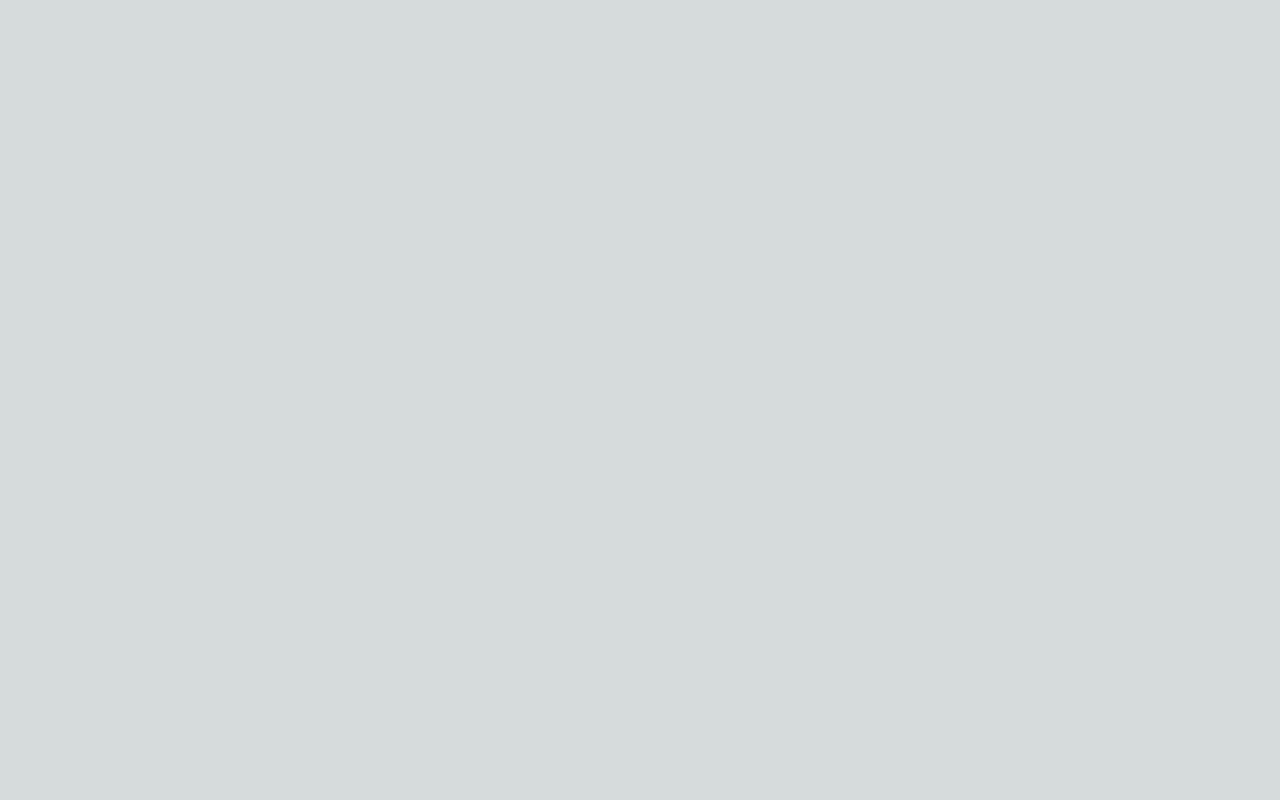
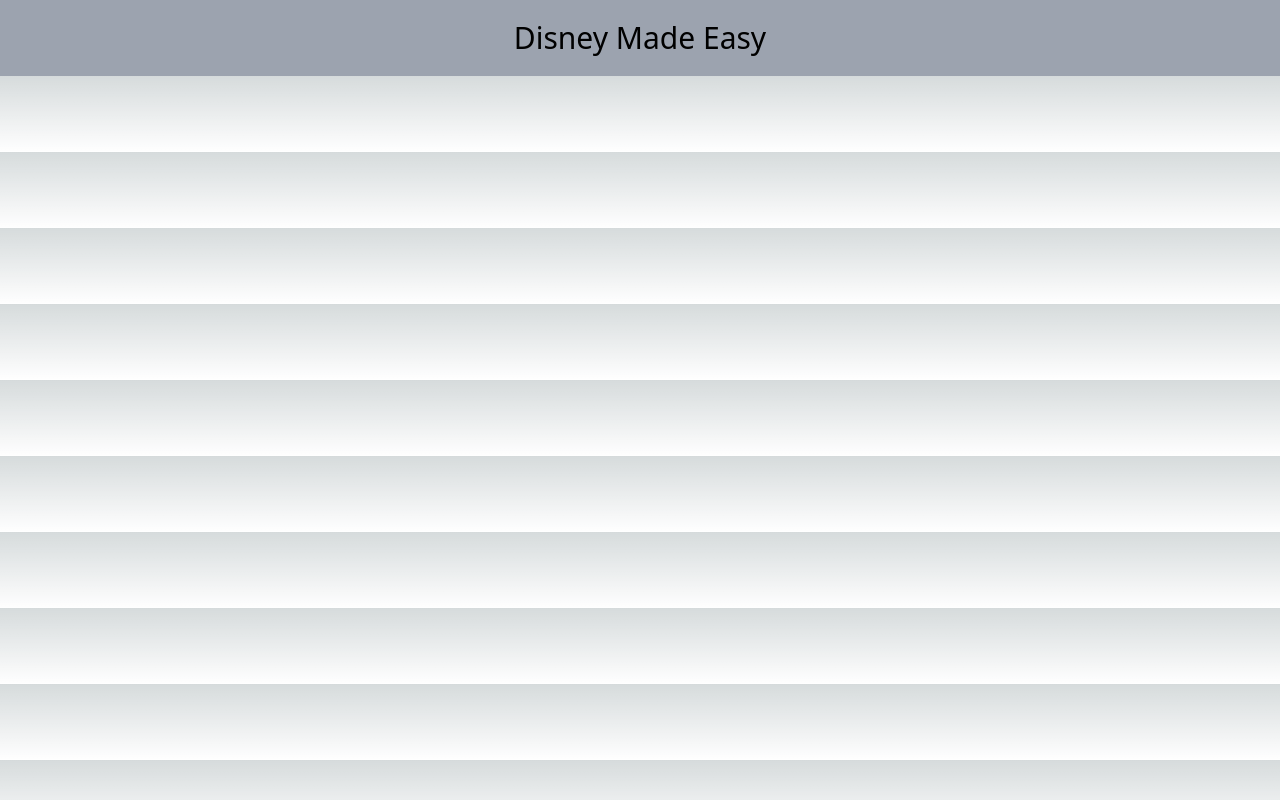
Before and after one commit to awirth224/hackathon, a Next.js app: page / in a window 1280 px wide. Built offline with nearby package versions, Linux system fonts and the light colour scheme.

Commit message:
Add header

```diff
--- /dev/null
+++ b/src/components/Header.js
@@ -0,0 +1,9 @@
+const Header = () => {
+  return (
+    <header className="flex justify-center items-center py-5 sticky top-0 bg-gray-400">
+      <h1 className="text-3xl">Disney Made Easy</h1>
+    </header>
+  )
+}
+
+export default Header
--- a/src/pages/index.js
+++ b/src/pages/index.js
@@ -1,3 +1,4 @@
+import Header from '@/components/Header'
 import Head from 'next/head'
 
 export default function Home() {
@@ -8,6 +9,7 @@
         <meta name='description' content='Genereate Next App' />
         <link rel='icon' href='/favicon.ico' />
       </Head>
+      <Header/>
   </div>
   )
 }
```
